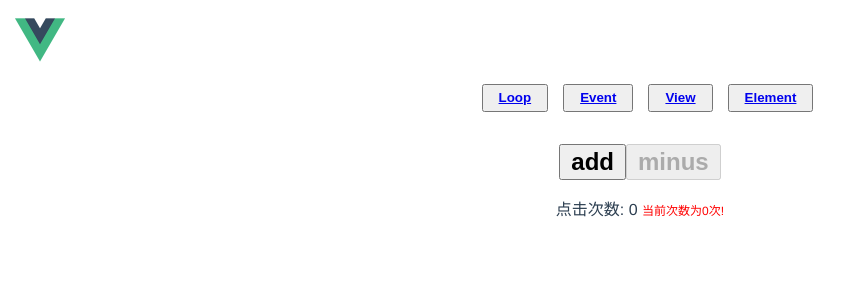
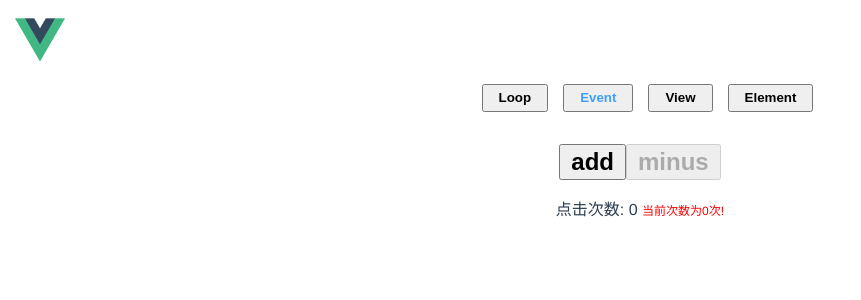
Before and after one commit to wenyumei/vueProject, a Vue app: page /event in a window 1280 px wide. Shown: the top 300 px of the page, without its empty margins (0-861 px from the left). Built offline with nearby package versions, Linux system fonts and the light colour scheme.

Commit message:
update:删除测试代码

```diff
--- a/src/App.vue
+++ b/src/App.vue
@@ -1,19 +1,10 @@
 <template>
-  <div id="app">
+  <div class="main">
     <router-link to="/"><img src="./assets/logo.png" title="come back to main page"/></router-link>
     <div class="nav">
-      <button class="btn">
-        <router-link to="/loop">Loop</router-link>
-      </button>
-      <button class="btn">
-        <router-link to="/event">Event</router-link>
-      </button>
-      <button class="btn">
-        <router-link to="/view">View</router-link>
-      </button>
-      <button class="btn">
-        <router-link to="/element">Element</router-link>
-      </button>
+      <router-link v-for="menu in menus" :to="menu.router_path" active-class="active">
+        <button class="btn">{{menu.name}}</button>
+      </router-link>
     </div>
     <router-view></router-view>
   </div>
@@ -21,12 +12,33 @@
 
 <script>
   export default {
-    name: 'app'
+    data () {
+      return {
+        menus: [
+          {
+            router_path: '/loop',
+            name: 'Loop'
+          },
+          {
+            router_path: '/event',
+            name: 'Event'
+          },
+          {
+            router_path: '/view',
+            name: 'View'
+          },
+          {
+            router_path: '/element',
+            name: 'Element'
+          }
+        ]
+      }
+    }
   }
 </script>
 
 <style>
-  #app {
+  .main {
     font-family: 'Avenir', Helvetica, Arial, sans-serif;
     -webkit-font-smoothing: antialiased;
     -moz-osx-font-smoothing: grayscale;
@@ -47,6 +59,7 @@
     height: 34px;
     line-height: 34px;
     margin: 0 auto;
+    text-align: center;
     position: relative;
     top: 20px;
   }
@@ -58,11 +71,7 @@
     padding: 0 15px;
   }
 
-  .btn:hover a, .btn:active a {
+  .btn:hover, .btn:active, .active .btn {
     color: #409eff;
   }
-
-  .nav, .hello, .loop, .event, .routerView {
-    text-align: center;
-  }
 </style>
--- a/src/components/element.vue
+++ b/src/components/element.vue
@@ -7,10 +7,10 @@
           <template slot="title"><i class="el-icon-message"></i>导航一</template>
           <el-menu-item-group>
             <template slot="title">分组一</template>
-            <el-menu-item index="1-1">选项一</el-menu-item>
-            <el-menu-item index="1-2">分组二</el-menu-item>
+            <el-menu-item index="1-1">选项1</el-menu-item>
+            <el-menu-item index="1-2">选项2</el-menu-item>
           </el-menu-item-group>
-          <el-menu-item-group title="分组2">
+          <el-menu-item-group title="分组二">
             <el-menu-item index="1-3">选项3</el-menu-item>
           </el-menu-item-group>
           <el-submenu index="1-4">
@@ -26,7 +26,7 @@
             <el-menu-item index="2-1">选项1</el-menu-item>
             <el-menu-item index="2-2">选项2</el-menu-item>
           </el-menu-item-group>
-          <el-menu-item-group title="分组2">
+          <el-menu-item-group title="分组二">
             <el-menu-item index="2-3">选项3</el-menu-item>
           </el-menu-item-group>
           <el-submenu index="2-4">
@@ -42,7 +42,7 @@
             <el-menu-item index="3-1">选项1</el-menu-item>
             <el-menu-item index="3-2">选项2</el-menu-item>
           </el-menu-item-group>
-          <el-menu-item-group slot="分组2">
+          <el-menu-item-group slot="分组二">
             <el-menu-item index="3-3">选项3</el-menu-item>
           </el-menu-item-group>
           <el-submenu index="3-4">
--- a/src/components/event.vue
+++ b/src/components/event.vue
@@ -8,7 +8,6 @@
 
 <script>
   export default {
-    name: 'event',
     data () {
       return {
         count: 0,
@@ -55,6 +54,7 @@
 <style scoped>
   .event {
     margin-top: 50px;
+    text-align: center;
   }
 
   .event button {
--- a/src/components/hello.vue
+++ b/src/components/hello.vue
@@ -18,7 +18,6 @@
 
 <script>
   export default {
-    name: 'hello',
     data () {
       return {
         msg: 'Welcome to Your Vue.js App',
--- a/src/components/loop.vue
+++ b/src/components/loop.vue
@@ -49,7 +49,6 @@
 
 <script>
   export default {
-    name: 'loop',
     data () {
       return {
         products: [
```
